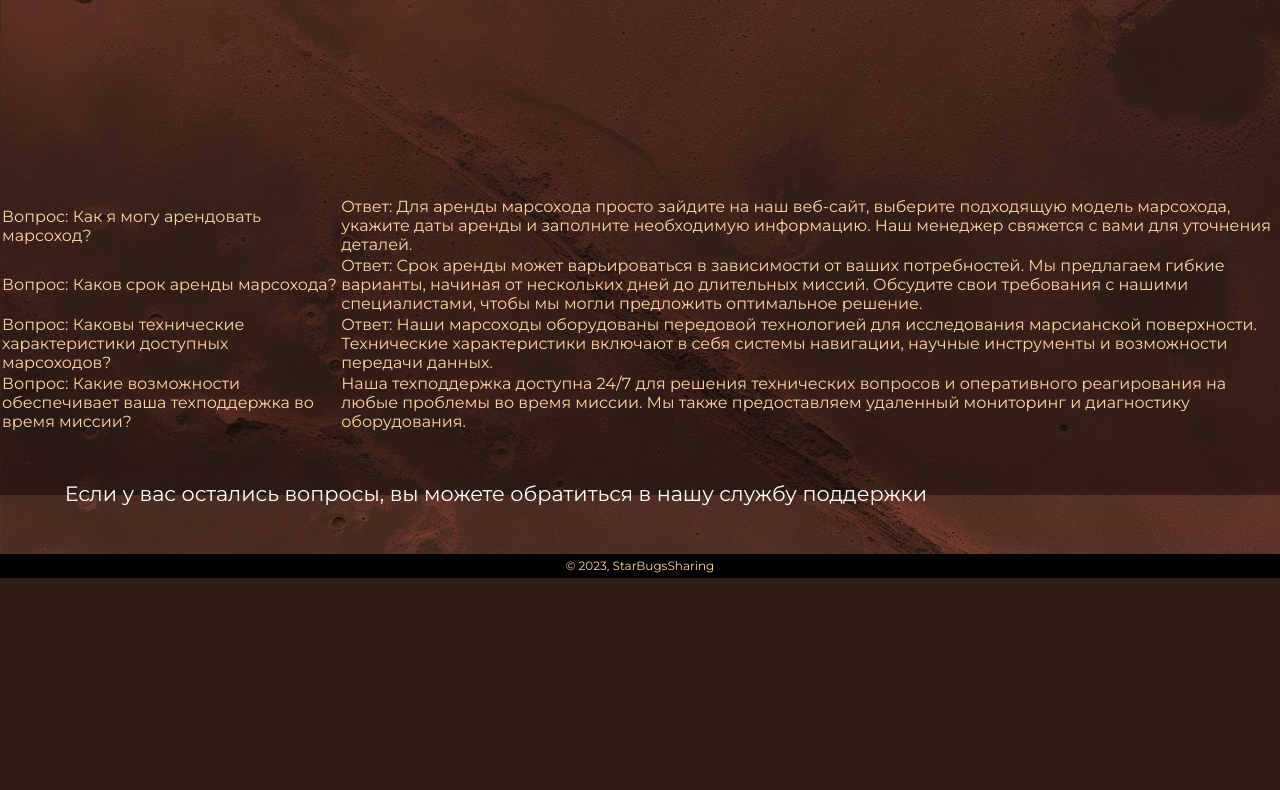
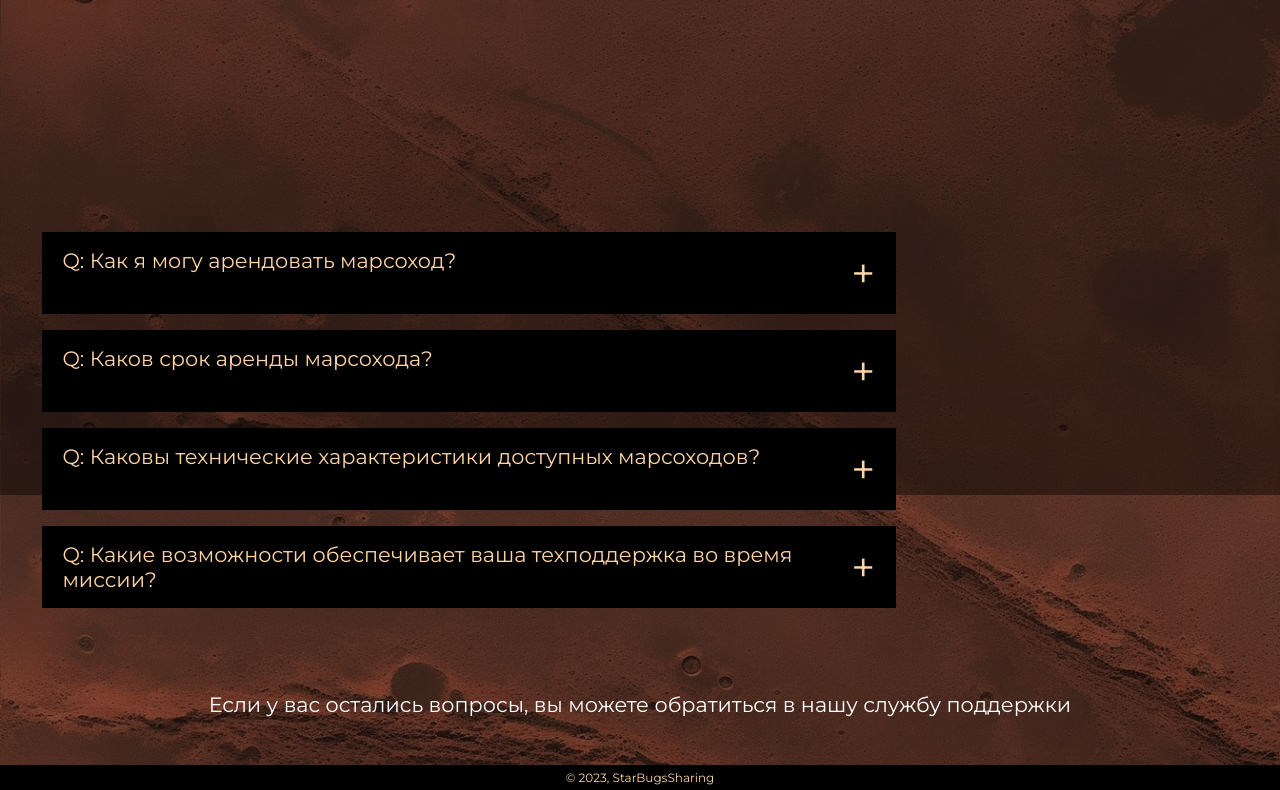
Before and after one commit to Vvvindeta/StarBugsSharing, a Django app: page /faq/ in a window 1280 px wide. Shown: the part 305-1095 px from the top of the page. Before the commit the page ends 883 px from the top, so only its background shows below. Run offline with Django 4.2, Linux system fonts and the light colour scheme.

Commit message:
ыыыы

```diff
--- a/StarBugsSharing/main/static/main/css/style.css
+++ b/StarBugsSharing/main/static/main/css/style.css
@@ -116,9 +116,8 @@ footer {
 }
 .content {
     font-size:1.3em;
-
+    justify-content: center;
     padding: 1.3em;
-    width: 70%;
 }
 h4 span {
     display: flex;
@@ -142,9 +141,12 @@ h4 span {
     font-size:1.7em;
 
     width: 60%;
-    margin: 0.7em;
+    margin: 2em;
     padding-left: 1.4em;
 
+}
+.li {
+    margin: 1em;
 }
 .footer {
     align-items: center;
@@ -263,8 +265,34 @@ input:focus {
 .map {
     width: 100%;
 }
+/* faq */
+.default-list {
+    padding: 1.3rem;
+    width:70%;
+}
+summary {
+    list-style: none;
+    display: flex;
+    justify-content: space-between;
+    transition: 0.4s ease;
+    font-size: 1.3em;
+}
+details {
+    background-color: #000000;
+    padding: 1em 1.3rem;
+    margin:1em 1.3rem;
 
-
+}
+summary:hover {
+    color: #fff
+}
+summary::-webkit-details-marker {
+    display: none;
+}
+summary:after   {
+     content: "\002B";
+     font-size: 2em;
+}
 
 @keyframes slide-in-anim {
 	100% {
--- a/StarBugsSharing/main/templates/main/faq.html
+++ b/StarBugsSharing/main/templates/main/faq.html
@@ -1,41 +1,34 @@
 {% extends 'main/template.html'%}
 {% block title %}Частые вопросы{% endblock %}
 {% block content %}
-        <div>
-            <h3><span>frequently asked questions</span></h3>
-        </div>
-        <table>
-            <tr>
-                <td>
-                    Вопрос: Как я могу арендовать марсоход?
-                </td>
-                <td>
-                    Ответ: Для аренды марсохода просто зайдите на наш веб-сайт,
+<h3><span>frequently asked questions</span></h3>
+        <div class="default-list">
+
+        <details>
+                    <summary>Q: Как я могу арендовать марсоход?</summary>
+
+                    A: Для аренды марсохода просто зайдите на наш веб-сайт,
                     выберите подходящую модель марсохода, укажите даты аренды и заполните необходимую информацию.
                     Наш менеджер свяжется с вами для уточнения деталей.
-                </td>
-            </tr>
-            <tr>
-                <td>Вопрос: Каков срок аренды марсохода?</td>
-                <td>Ответ: Срок аренды может варьироваться в зависимости от ваших потребностей.
+        </details>
+        <details>
+                    <summary>Q: Каков срок аренды марсохода?</summary>
+                    A: Срок аренды может варьироваться в зависимости от ваших потребностей.
                     Мы предлагаем гибкие варианты, начиная от нескольких дней до длительных миссий.
                     Обсудите свои требования с нашими специалистами, чтобы мы могли предложить оптимальное решение.
-                    </td>
-            </tr>
-            <tr>
-                <td>Вопрос: Каковы технические характеристики доступных марсоходов?</td>
-                <td>Ответ: Наши марсоходы оборудованы передовой технологией для исследования марсианской поверхности.
+        </details>
+        <details>
+                    <summary>Q: Каковы технические характеристики доступных марсоходов?</summary>
+                    A: Наши марсоходы оборудованы передовой технологией для исследования марсианской поверхности.
                     Технические характеристики включают в себя системы навигации,
                     научные инструменты и возможности передачи данных.
-    </td>
-            </tr>
-            <tr>
-                <td>Вопрос: Какие возможности обеспечивает ваша техподдержка во время миссии?</td>
-                <td>Наша техподдержка доступна 24/7 для решения технических вопросов и оперативного реагирования
+        </details>
+        <details>
+                    <summary>Q: Какие возможности обеспечивает ваша техподдержка во время миссии?</summary>
+                    A:Наша техподдержка доступна 24/7 для решения технических вопросов и оперативного реагирования
                     на любые проблемы во время миссии.
                     Мы также предоставляем удаленный мониторинг и диагностику оборудования.
-    </td>
-            </tr>
-        </table>
+        </details>
+                </div>
         <p class="content">Если у вас остались вопросы, вы можете обратиться в нашу службу поддержки</p></div>
 {% endblock %}
```
Also changed, not shown: StarBugsSharing/main/templates/main/index.html (+5 -3 lines), StarBugsSharing/main/templates/main/rules.html (+13 -12 lines).
